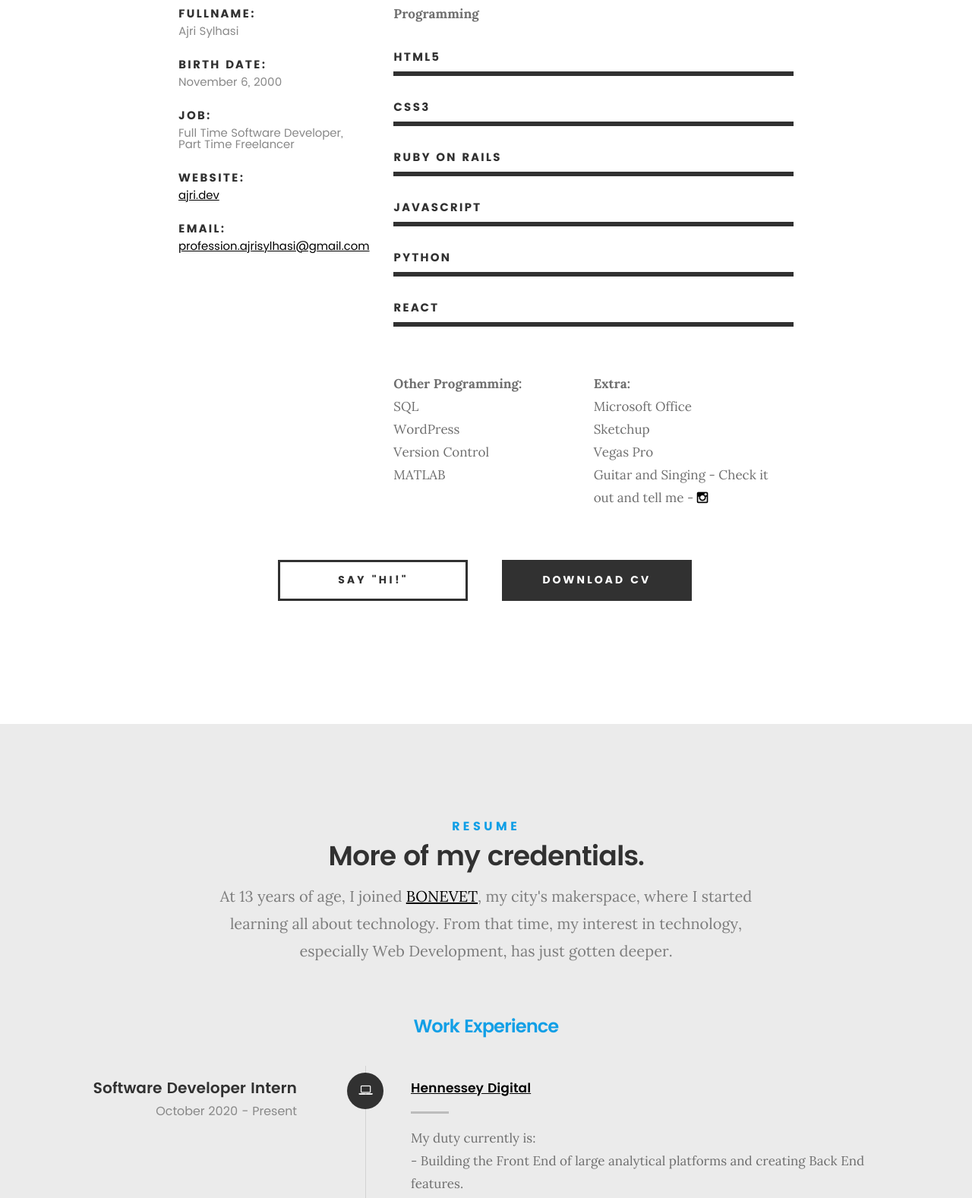
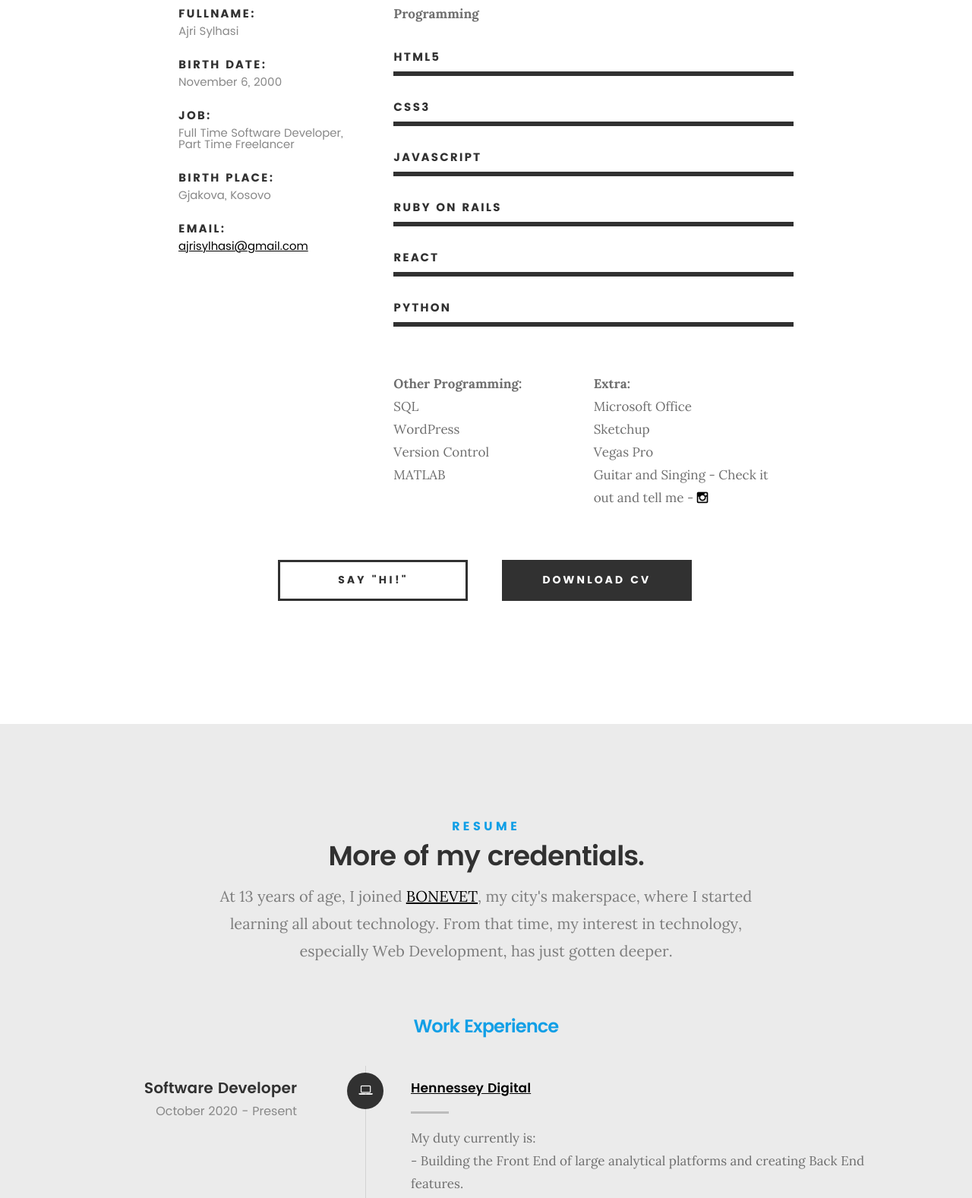
Before and after one commit to ajrisylhasi/ajri.dev, a plain HTML site: page public/index.html in a window 1280 px wide. Shown: the part 1206-2783 px from the top of the page at 76% size. Drawn offline with Linux system fonts and the light colour scheme; files whose address does not match are found by name.

Commit message:
fixed experience and email

```diff
--- a/public/index.html
+++ b/public/index.html
@@ -108,12 +108,12 @@
 	   					<span>Full Time Software Developer, Part Time Freelancer</span>
 	   				</li>
 	   				<li>
-	   					<strong>Website:</strong>
-	   					<span><a href="/">ajri.dev</a></span>
+	   					<strong>Birth Place:</strong>
+	   					<span>Gjakova, Kosovo</span>
 	   				</li>
 	   				<li>
 	   					<strong>Email:</strong>
-	   					<span><a href="mailto:profession.ajrisylhasi@gmail.com" target="_blank">profession.ajrisylhasi@gmail.com</a></span>
+	   					<span><a href="mailto:ajrisylhasi@gmail.com" target="_blank">ajrisylhasi@gmail.com</a></span>
 	   				</li>
 
 	   			</ul> <!-- /info-list -->
@@ -135,21 +135,20 @@
 					   </li>
 					   <li>
 					   	<div class="progress percent100"></div>
+					   	<strong>JavaScript</strong>
+					   </li>
+					   <li>
+					   	<div class="progress percent100"></div>
 					   	<strong>Ruby on Rails</strong>
 					   </li>
 					   <li>
 					   	<div class="progress percent100"></div>
-					   	<strong>JavaScript</strong>
+					   	<strong>React</strong>
 					   </li>
 					   <li>
 					   	<div class="progress percent100"></div>
 					   	<strong>Python</strong>
 					   </li>
-					   <li>
-					   	<div class="progress percent100"></div>
-					   	<strong>React</strong>
-					   </li>
-
 					</ul>
 					<div class="others">
 						<div class="col-six">
@@ -219,7 +218,7 @@
 		   				</div>
 
 		   				<div class="timeline-header">
-		   					<h3>Software Developer Intern</h3>
+		   					<h3>Software Developer</h3>
 		   					<p>October 2020 - Present</p>
 		   				</div>
 
@@ -878,12 +877,12 @@
 	   		<div class="col-four tab-full collapse">
 
 	   			<div class="icon">
-	   				<a href="mailto:profession.ajrisylhasi@gmail.com" target="_blank"><i class="icon-mail"></i></a>
+	   				<a href="mailto:ajrisylhasi@gmail.com" target="_blank"><i class="icon-mail"></i></a>
 	   			</div>
 
 	   			<h5>Email Me At</h5>
 
-	   			<p><a href="mailto:profession.ajrisylhasi@gmail.com" target="_blank">profession.ajrisylhasi@gmail.com</a>
+	   			<p><a href="mailto:ajrisylhasi@gmail.com" target="_blank">ajrisylhasi@gmail.com</a>
 				   </p>
 
 	   		</div>
```
Also changed, not shown: 1 other file.
